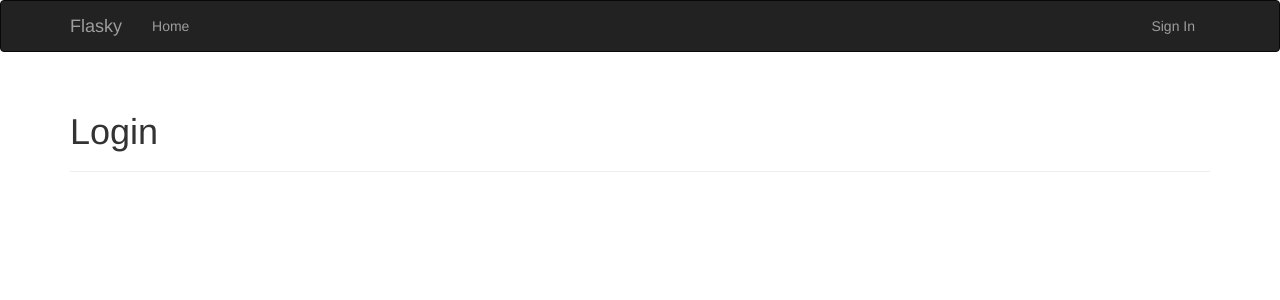
After one commit to mp-s/flasky-blog, a Flask app: page /auth/login in a window 1280 px wide. The commit adds this page. Shown: the top 300 px of the page. Run offline with Flask 2, Linux system fonts and the light colour scheme; some libraries are stand-ins or nearby versions.

Commit message:
chapter 8.4.3

```diff
--- /dev/null
+++ b/app/auth/__init__.py
@@ -0,0 +1,5 @@
+from flask import Blueprint
+
+auth = Blueprint('auth', __name__)
+
+from . import views
--- /dev/null
+++ b/app/auth/views.py
@@ -0,0 +1,6 @@
+from flask import render_template
+from . import auth
+
+@auth.route('/login')
+def login():
+    return render_template('auth/login.html')
--- /dev/null
+++ b/app/templates/auth/login.html
@@ -0,0 +1,9 @@
+{% extends "base.html" %}
+
+{% block title %}Flasky - Login{% endblock %}
+
+{% block page_content %}
+<div class="page-header">
+    <h1>Login</h1>
+</div>
+{% endblock %}
--- a/app/templates/base.html
+++ b/app/templates/base.html
@@ -27,6 +27,13 @@
             <ul class="nav navbar-nav">
                 <li><a href="/">Home</a></li>
             </ul>
+            <ul class="nav navbar-nav navbar-right">
+                {% if current_user.is_authenticated %}
+                <li><a href="{{ url_for('auth.logout') }}">Sign Out</a></li>
+                {% else %}
+                <li><a href="{{ url_for('auth.login') }}">Sign In</a></li>
+                {% endif %}
+            </ul>
         </div>
     </div>
 </div>
```
Also changed, not shown: app/__init__.py (+9 -0 lines), app/auth/forms.py (added, +9 -0 lines), app/models.py (+19 -0 lines), tests/test_user_model.py (added, +22 -0 lines).
